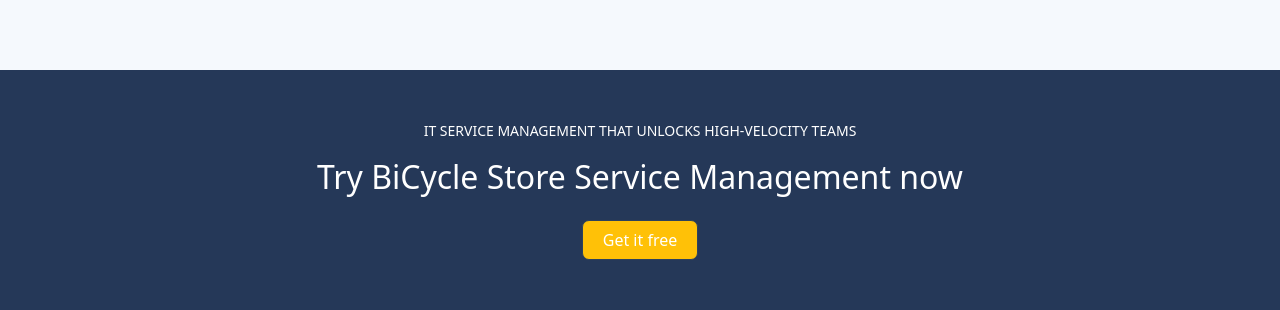
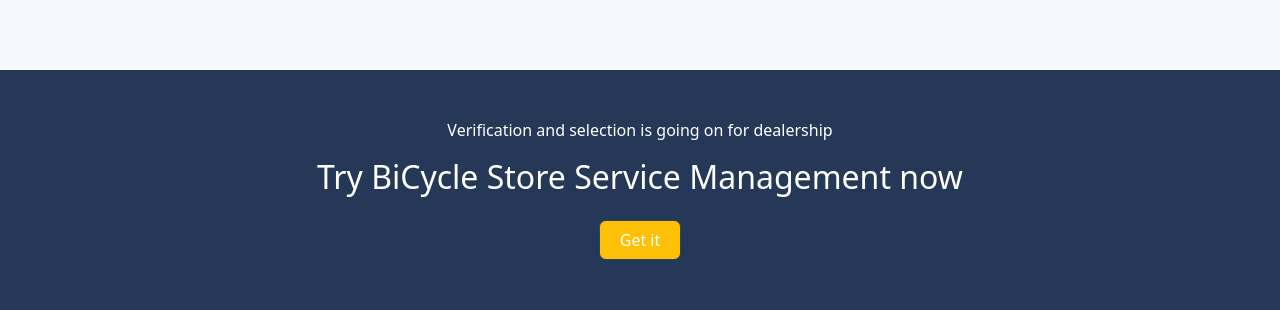
Before and after one commit to Ramash3828/warehouse-client, a React (Create React App) app: page / in a window 1280 px wide. Shown: the part 836-1146 px from the top of the page. Built offline with nearby package versions, Linux system fonts and the light colour scheme; no server answers.

Commit message:
dealership reqruting

```diff
--- a/src/Components/GetJoin/GetJioin.js
+++ b/src/Components/GetJoin/GetJioin.js
@@ -3,13 +3,9 @@
 const GetJioin = () => {
     return (
         <div style={{ backgroundColor: `#253858` }} className="py-5 text-white">
-            <p>
-                <small>
-                    IT SERVICE MANAGEMENT THAT UNLOCKS HIGH-VELOCITY TEAMS
-                </small>
-            </p>
+            <p>Verification and selection is going on for dealership</p>
             <h2>Try BiCycle Store Service Management now</h2>
-            <button className="update-btn bg-warning m-3">Get it free</button>
+            <button className="update-btn bg-warning m-3">Get it</button>
         </div>
     );
 };
```
